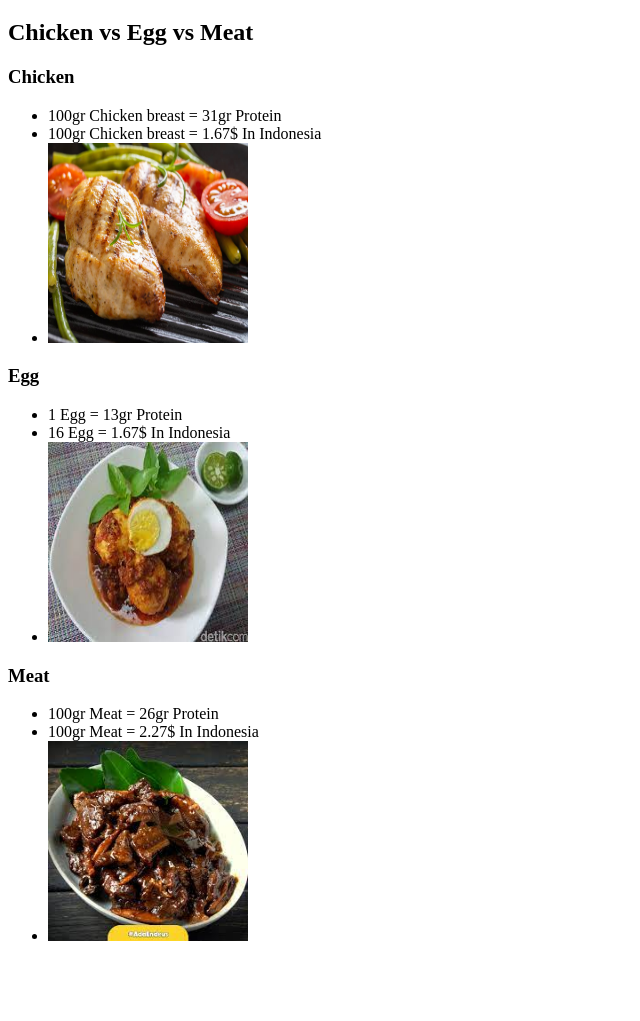
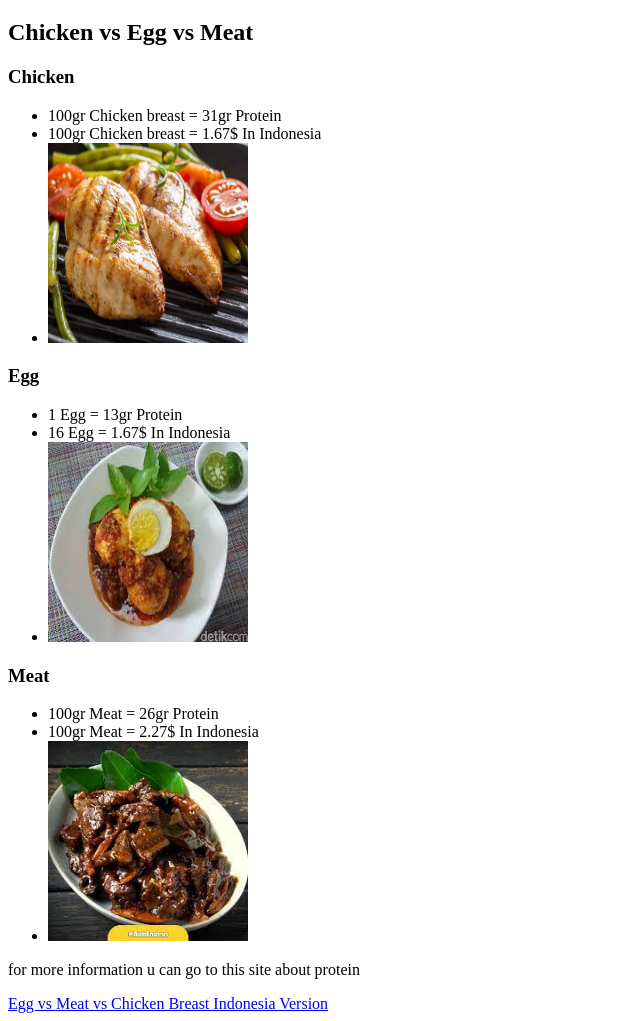
Before and after one commit to mohzahidi/belajarhtml, a plain HTML site: page index.html in a window 1280 px wide. Shown: the part 61-1082 px from the top of the page, without its empty margins (0-640 px from the left). Before the commit the page ends 1022 px from the top, so only its background shows below. Drawn offline with Linux system fonts and the light colour scheme.

Commit message:
merename file dan menambahkan link eksternal

```diff
--- a/Protein.html
+++ b/index.html
@@ -36,7 +36,8 @@
 </ul>
 
 </main>
-
+<p>for more information u can go to this site about protein</p>
+<a href="https://food.detik.com/info-sehat/d-3148371/pilihlah-telur-atau-ayam-sebagai-sumber-protein-yang-terjangkau#:~:text=Dalam%20100%20gr%20daging%20ayam,dan%203%20mg%20zat%20besi.">Egg vs Meat vs Chicken Breast Indonesia Version</a>
 </body>
 
 
```
